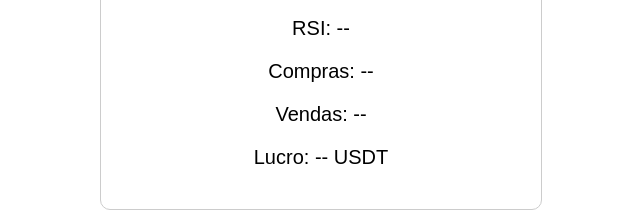
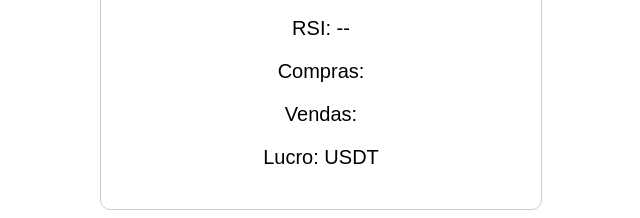
Before and after one commit to bruno-mkti/bot-binance-v02, a website: page index.html in a window 1280 px wide. Shown: the part 177-395 px from the top of the page, without its empty margins (319-959 px from the left). Drawn offline with Linux system fonts and the light colour scheme; no server answers.

Commit message:
Update index.html

```diff
--- a/index.html
+++ b/index.html
@@ -16,9 +16,9 @@
         <h1>Dashboard BTC/RSI</h1>
         <p class="info">Preço Atual: <span id="price">--</span> USDT</p>
         <p class="info">RSI: <span id="rsi">--</span></p>
-        <p class="info">Compras: <span id="buyCount">--</span></p>
-        <p class="info">Vendas: <span id="sellCount">--</span></p>
-        <p class="info">Lucro: <span id="profit">--</span> USDT</p>
+        <p class="info">Compras: <span id="buyCount"></span></p>
+        <p class="info">Vendas: <span id="sellCount"></span></p>
+        <p class="info">Lucro: <span id="profit"></span> USDT</p>
     </div>
     <div>
         <p>RSI < 40 = Compra</p>
```
